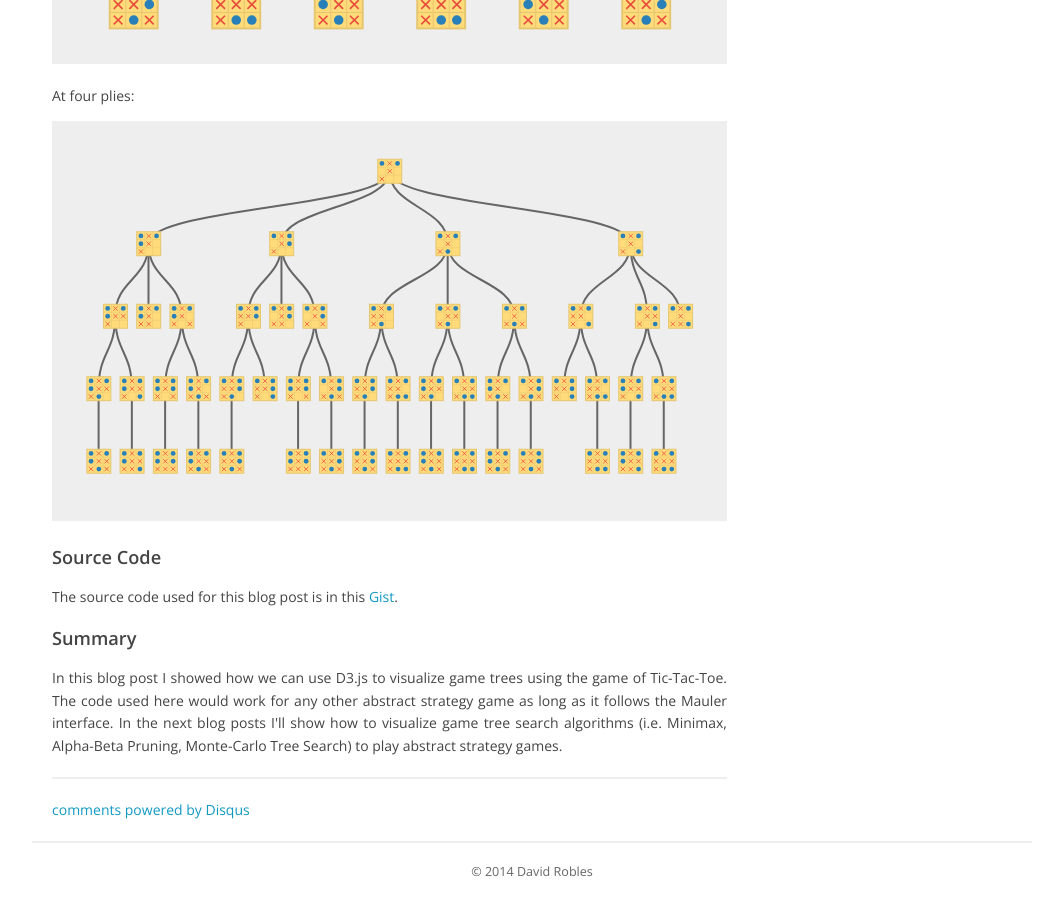
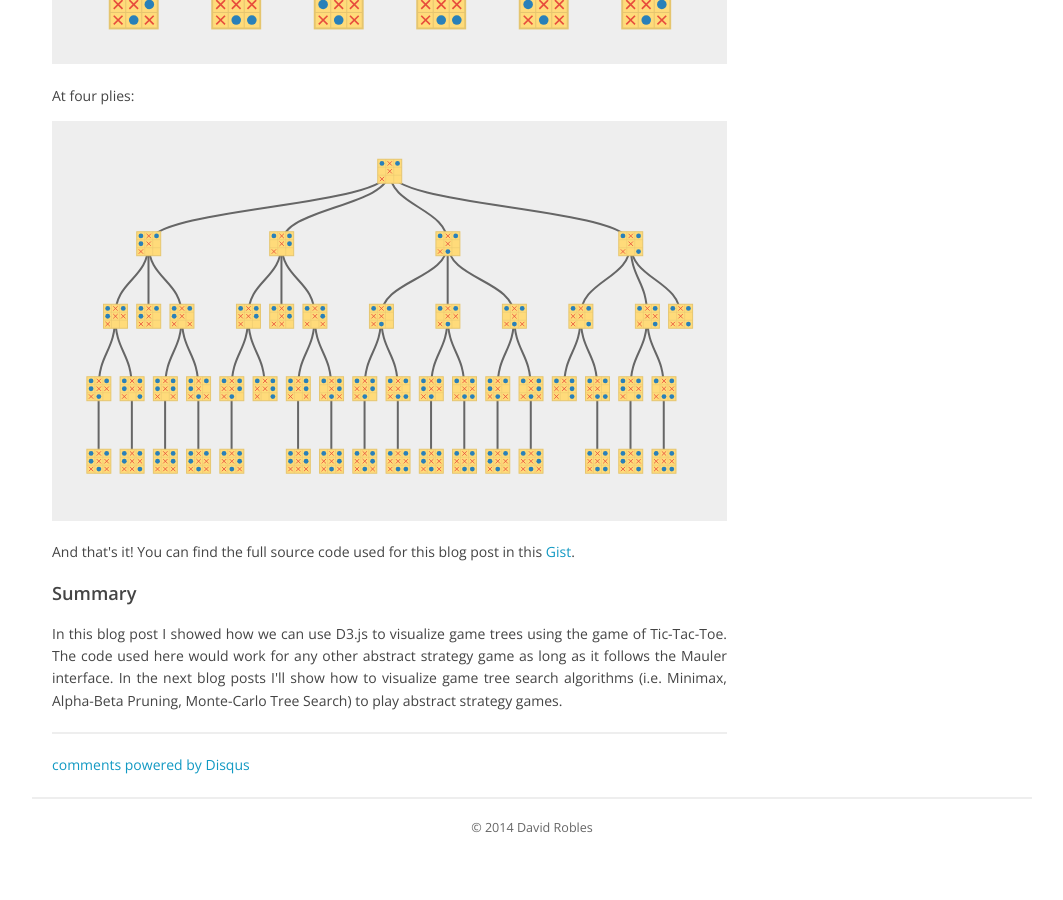
Before and after one commit to davidrobles/davidrobles.github.io, a Jekyll site: the page built from _posts/2015-01-19-visualizing-game-trees-with-d3.html, in a window 1280 px wide and 900 px high, scrolled down 7899 px. Shown: the whole window, without its empty margins (108-1171 px from the left). Built offline with Jekyll 4.4.1, drawn with Linux system fonts in a browser that asks for light colours; Markdown is read by kramdown in place of the engine named in the settings; comment, search, counter and statistics services are not loaded; after the commit the page ends 8755 px from its top, so only the background shows below that.

Commit message:
Update post

```diff
--- a/_posts/2015-01-19-visualizing-game-trees-with-d3.html
+++ b/_posts/2015-01-19-visualizing-game-trees-with-d3.html
@@ -483,9 +483,7 @@ svg.selectAll(".node-group")
 
 <div id="final-game-tree-4-ply"></div>
 
-<h2>Source Code</h2>
-
-<p>The source code used for this blog post is in this <a href="http://bl.ocks.org/davidrobles/c4f8a3d6403b48692fa4">Gist</a>.</p>
+<p>And that's it! You can find the full source code used for this blog post in this <a href="http://bl.ocks.org/davidrobles/c4f8a3d6403b48692fa4">Gist</a>.</p>
 
 <h2>Summary</h2>
 
```
